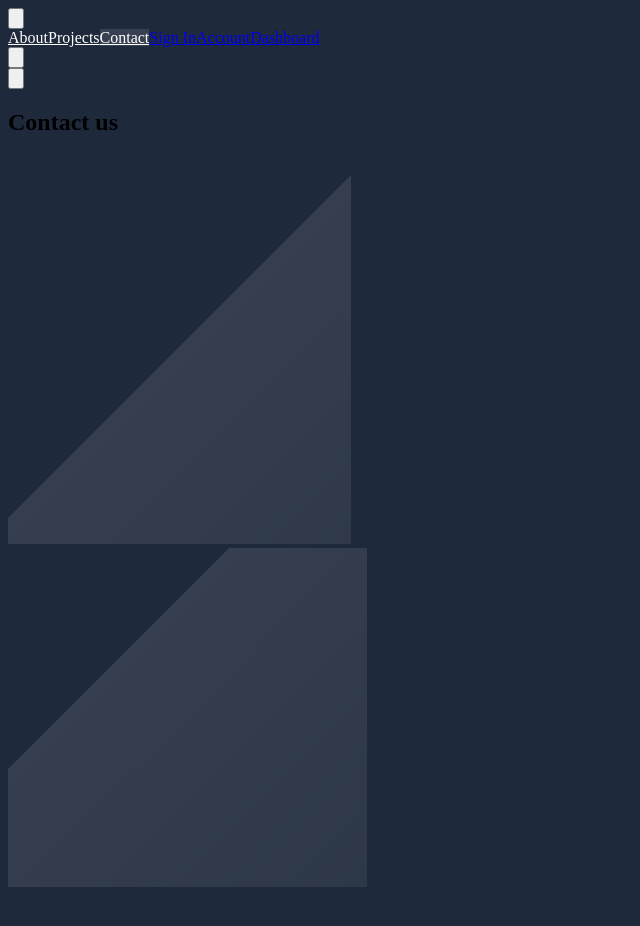
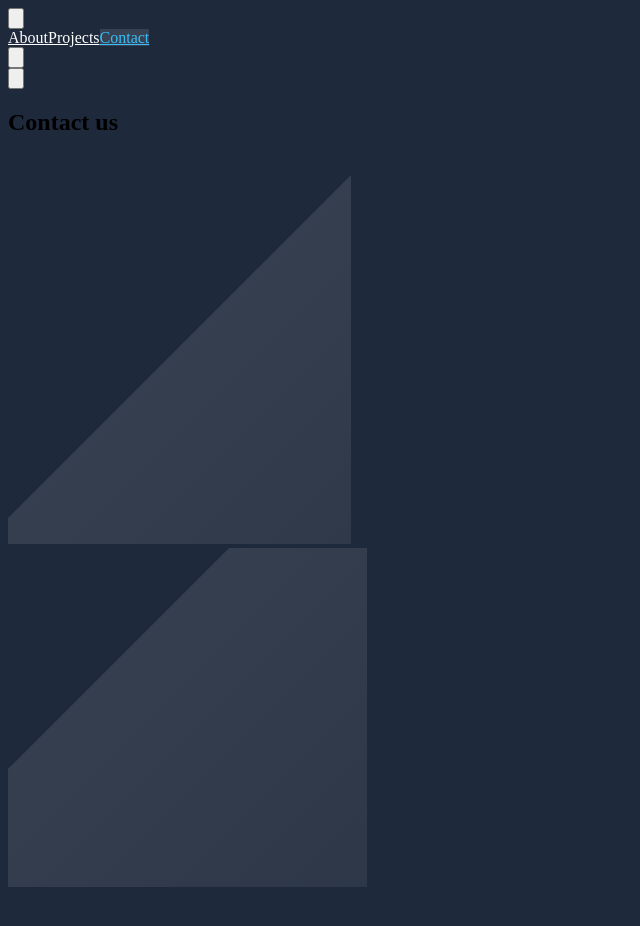
Before and after one commit to Sabbirhossain94/React-Tailwind_Supabase-Portfolio, a React (Create React App) app: page /contact in a window 1280 px wide. Shown: the top 926 px of the page, without its empty margins (0-640 px from the left). Built offline with nearby package versions, Linux system fonts and the light colour scheme.

Commit message:
navigation design updated

```diff
--- a/src/components/Navigation.jsx
+++ b/src/components/Navigation.jsx
@@ -5,22 +5,6 @@ import { NavLink } from 'react-router-dom';
 
 export default function Navigation({ session }) {
 
-    const navLinkStyles = ({ isActive }) => {
-        return {
-
-            color: isActive ? "white" : "white",
-            background: isActive ? "rgb(55,65,81)" : "none",
-
-        }
-    }
-    const navLinkStylesMobileMenu = ({ isActive }) => {
-        return {
-
-            color: isActive ? "white" : "white",
-            background: isActive ? "rgb(55,65,81)" : "none",
-
-        }
-    }
     const [openMenuIcon, setOpenMenuIcon] = useState(false)
     const [dark, setDark] = useState(true);
     useEffect(() => {
@@ -32,17 +16,103 @@ export default function Navigation({ session }) {
         }
     }, [dark]);
 
+    const navigation = [
+        {
+            Name: "About",
+            Link: "/",
+            isSession: false,
+            property: "end",
+            navLinkStyles: ({ isActive }) => {
+                return {
+
+                    color: isActive ? "rgb(56,189,248)" : 'white',
+                    background: isActive ? "rgb(55,65,81)" : "none",
+                }
+            }
+        },
+        {
+            Name: "Projects",
+            Link: "/projects",
+            isSession: false,
+            navLinkStyles: ({ isActive }) => {
+                return {
+
+                    color: isActive ? "rgb(56,189,248)" : 'white',
+                    background: isActive ? "rgb(55,65,81)" : "none",
+                }
+            }
+
+        },
+        {
+            Name: "Contact",
+            Link: "/contact",
+            isSession: false,
+            navLinkStyles: ({ isActive }) => {
+                return {
+
+                    color: isActive ? "rgb(56,189,248)" : 'white',
+                    background: isActive ? "rgb(55,65,81)" : "none",
+                }
+            }
+
+        },
+        {
+            Name: "Sign In",
+            Link: "/sign",
+            isSession: true,
+            navLinkStyles: ({ isActive }) => {
+                return {
+
+                    color: isActive ? "rgb(56,189,248)" : 'white',
+                    background: isActive ? "rgb(55,65,81)" : "none",
+                }
+            }
+
+        },
+        {
+            Name: "Account",
+            Link: "/account",
+            isSession: true,
+            navLinkStyles: ({ isActive }) => {
+                return {
+
+                    color: isActive ? "rgb(56,189,248)" : 'white',
+                    background: isActive ? "rgb(55,65,81)" : "none",
+                }
+            }
+
+        },
+        {
+            Name: "Dashboard",
+            Link: "/dashboard",
+            isSession: true,
+            navLinkStyles: ({ isActive }) => {
+                return {
+
+                    color: isActive ? "rgb(56,189,248)" : 'white',
+                    background: isActive ? "rgb(55,65,81)" : "none",
+                }
+            }
+
+        }
+    ];
+
+    const navLinkStylesMobileMenu = ({ isActive }) => {
+        return {
+
+            color: isActive ? "white" : "white",
+            background: isActive ? "rgb(55,65,81)" : "none",
+
+        }
+    }
+
 
     return (
         <div>
-            <nav className=" bg-slate-900">
+            <nav className="bg-zinc-800 dark:bg-slate-900">
                 <div className="mx-auto max-w-7xl px-4 sm:px-6 lg:px-8">
                     <div className="flex h-16 items-center justify-between">
                         <div className="flex items-center md:ml-[80px]">
-                            {/* <div className="flex-shrink-0">
-                                <img className="block h-8 w-auto lg:hidden" src="https://tailwindui.com/img/logos/mark.svg?color=indigo&shade=500" alt="Your Company" />
-                                <img className="hidden h-8 w-auto lg:block" src="https://tailwindui.com/img/logos/mark.svg?color=indigo&shade=500" alt="Your Company" />
-                            </div> */}
                             <div className="flex-shrink-0 sm:hidden">
                                 <button className='rounded-md hover:bg-gray-800 px-1 py-1'>
                                     {openMenuIcon ? (<svg onClick={() => setOpenMenuIcon(false)} xmlns="http://www.w3.org/2000/svg" color="white" fill="none" viewBox="0 0 24 24" strokeWidth="1.5" stroke="currentColor" className="w-8 h-8">
@@ -54,12 +124,9 @@ export default function Navigation({ session }) {
                             </div>
                             <div className="hidden sm:ml-6 sm:block">
                                 <div className="flex space-x-4">
-                                    <NavLink to="/" className="font-bold rounded-md px-3 py-2 text-sm " style={navLinkStyles} end>About</NavLink>
-                                    <NavLink to="/projects"  className="font-bold rounded-md px-3 py-2 text-sm " style={navLinkStyles}>Projects</NavLink>
-                                    <NavLink to="/contact" className="font-bold rounded-md px-3 py-2 text-sm " style={navLinkStyles}>Contact</NavLink>
-                                    {session ? '' : (<NavLink to="/sign" className="rounded-md px-3 py-2 text-sm font-medium text-gray-300 hover:bg-gray-700 hover:text-white">Sign In</NavLink>)}
-                                    {session ? '' : (<NavLink to="/account" className="rounded-md px-3 py-2 text-sm font-medium text-gray-300 hover:bg-gray-700 hover:text-white">Account</NavLink>)}
-                                    {session ? '' : (<NavLink to="/dashboard" className="rounded-md px-3 py-2 text-sm font-medium text-gray-300 hover:bg-gray-700 hover:text-white">Dashboard</NavLink>)}
+                                    {navigation.map((item) =>
+                                        (item.isSession ? '' : (<NavLink key={item.id} to={item.Link} className="font-bold rounded-md px-3 py-2 text-sm" style={item.navLinkStyles} end>{item.Name}</NavLink>))
+                                    )}
                                 </div>
                             </div>
                         </div>
@@ -86,7 +153,6 @@ export default function Navigation({ session }) {
                             <button type="button" onClick={() => setDark(!dark)} aria-label="Toggle dark mode" className="rounded-md px-3 py-2 hover:bg-gray-700">
                                 {dark ? (<svg viewBox="0 0 24 24" aria-hidden="true" className=" stroke-sky-500  h-8 w-8">
                                     <path d="M17.25 16.22a6.937 6.937 0 0 1-9.47-9.47 7.451 7.451 0 1 0 9.47 9.47ZM12.75 7C17 7 17 2.75 17 2.75S17 7 21.25 7C17 7 17 11.25 17 11.25S17 7 12.75 7Z" strokeWidth="1.5" strokeLinecap="round" strokeLinejoin="round">
-
                                     </path>
                                 </svg>) : (
                                     <svg viewBox="0 0 24 24" fill="none" strokeWidth="2" strokeLinecap="round" strokeLinejoin="round" className="w-8 h-8">
@@ -103,11 +169,10 @@ export default function Navigation({ session }) {
                 <div className="sm:hidden" id="mobile-menu">
                     <div className={openMenuIcon ? "slide-down " : "slide-up "}>
                         <div className="space-y-1 px-2 pt-2 pb-3">
-                            <NavLink to="/" className="block rounded-md px-3 py-2 text-base font-medium text-gray-300" style={navLinkStylesMobileMenu} end>About</NavLink>
-                            <NavLink to="/projects" className="block rounded-md px-3 py-2 text-base font-medium text-gray-300" style={navLinkStylesMobileMenu}>Projects</NavLink>
-                            <NavLink to="/contact" className="block rounded-md px-3 py-2 text-base font-medium text-gray-300" style={navLinkStylesMobileMenu}>Contact</NavLink>
+                            {navigation.map((item) =>
+                                (item.isSession ? '' : (<NavLink key={item.id} to={item.Link} className="block rounded-md px-3 py-2 text-base font-medium text-gray-300" style={item.navLinkStyles} end>{item.Name}</NavLink>))
+                            )}
                         </div>
-
                     </div>
                 </div>
             </nav >
--- a/src/components/pages/Home.jsx
+++ b/src/components/pages/Home.jsx
@@ -42,16 +42,17 @@ export default function Home() {
             }
 
             <Routes>
-                <Route exact path="/" element={<App session={session} funcTopNav={setShowTopNav} funcSideNav={setShowSideNav}/>} />
-                <Route path="/projects" element={<Projects funcTopNav={setShowTopNav} funcSideNav={setShowSideNav}/>} />
-                <Route path="/contact" element={<Contact funcTopNav={setShowTopNav} funcSideNav={setShowSideNav}/>} />
-                <Route path="/sign" element={<Sign funcTopNav={setShowTopNav} funcSideNav={setShowSideNav}/>} />
+                <Route exact end path="/" element={<App session={session} funcTopNav={setShowTopNav} funcSideNav={setShowSideNav} />} />
+                <Route path="/projects" element={<Projects funcTopNav={setShowTopNav} funcSideNav={setShowSideNav} />} />
+                <Route path="/contact" element={<Contact funcTopNav={setShowTopNav} funcSideNav={setShowSideNav} />} />
+                <Route path="/sign" element={<Sign funcTopNav={setShowTopNav} funcSideNav={setShowSideNav} />} />
                 <Route path="/dashboard" element={<Dashboard session={session} funcTopNav={setShowTopNav} funcSideNav={setShowSideNav} />} />
                 <Route path="/dashboard/projects" element={<Table session={session} funcSideNav={setShowSideNav} />} />
                 <Route path="/dashboard/gallery" element={<Gallery session={session} funcSideNav={setShowSideNav} />} />
                 <Route path="/dashboard/:id" element={<AddProject session={session} funcTopNav={setShowTopNav} />} />
                 <Route path="/dashboard/:id/update" element={<AddProject session={session} funcTopNav={setShowTopNav} />} />
                 <Route path="/account" element={<Account session={session} />} />
+                <Route path="*" element={<Account session={session} />} />
             </Routes>
         </Router>
 
--- a/src/components/pages/Projects.jsx
+++ b/src/components/pages/Projects.jsx
@@ -1,7 +1,6 @@
 import React from 'react'
 import { useState, useEffect } from 'react';
 import { portfolioClient } from '../../portfolioClient';
-
 export default function Projects({ funcTopNav, funcSideNav }) {
     funcTopNav(true)
     funcSideNav(false)
@@ -51,7 +50,7 @@ export default function Projects({ funcTopNav, funcSideNav }) {
                                                 <div className="mt-6 flex flex-col items-start">
                                                     <div className='flex flex-row'><h2 className="text-sm font-semibold leading-6 text-slate-900 group-hover:text-sky-500 dark:text-white dark:group-hover:text-sky-400">
                                                         <p target="_blank">
-                                                            <span className="absolute inset-0 rounded-3xl">
+                                                            <span className="inset-0 rounded-3xl">
                                                             </span>{item.title}
                                                         </p>
                                                     </h2>
@@ -61,8 +60,8 @@ export default function Projects({ funcTopNav, funcSideNav }) {
                                                         </svg>
                                                     </div>
                                                     <div >
-                                                        <a href={item.link} onClick={() => alert(1)} className="group-hover:cursor-pointer w-full pr-2 border-r-2 border-slate-900 dark:border-sky-500 group-hover:border-sky-500 flex-none text-[0.8125rem] leading-6 text-slate-500 group-hover:text-teal-500 dark:text-slate-400">Live Demo</a>
-                                                        <a className="group-hover:cursor-pointer w-full pl-2 flex-none text-[0.8125rem] leading-6 text-slate-500 group-hover:text-teal-500 dark:text-slate-400">Github</a>
+                                                        <a href={item.link} target="_blank" className="group-hover:cursor-pointer w-full pr-2 border-r-2 border-slate-900 dark:border-white group-hover:dark:border-sky-500 group-hover:border-sky-500 flex-none text-[0.8125rem] leading-6 text-slate-500 group-hover:text-teal-500 dark:text-slate-400">Live Demo</a>
+                                                        <a href="https://github.com/Sabbirhossain94/Good_Blog" target="_blank" className="group-hover:cursor-pointer w-full pl-2 flex-none text-[0.8125rem] leading-6 text-slate-500 group-hover:text-teal-500 dark:text-slate-400">Github</a>
                                                     </div>
                                                 </div>
                                             </li>
```
Also changed, not shown: src/components/pages/Contact.jsx (+12 -12 lines).
